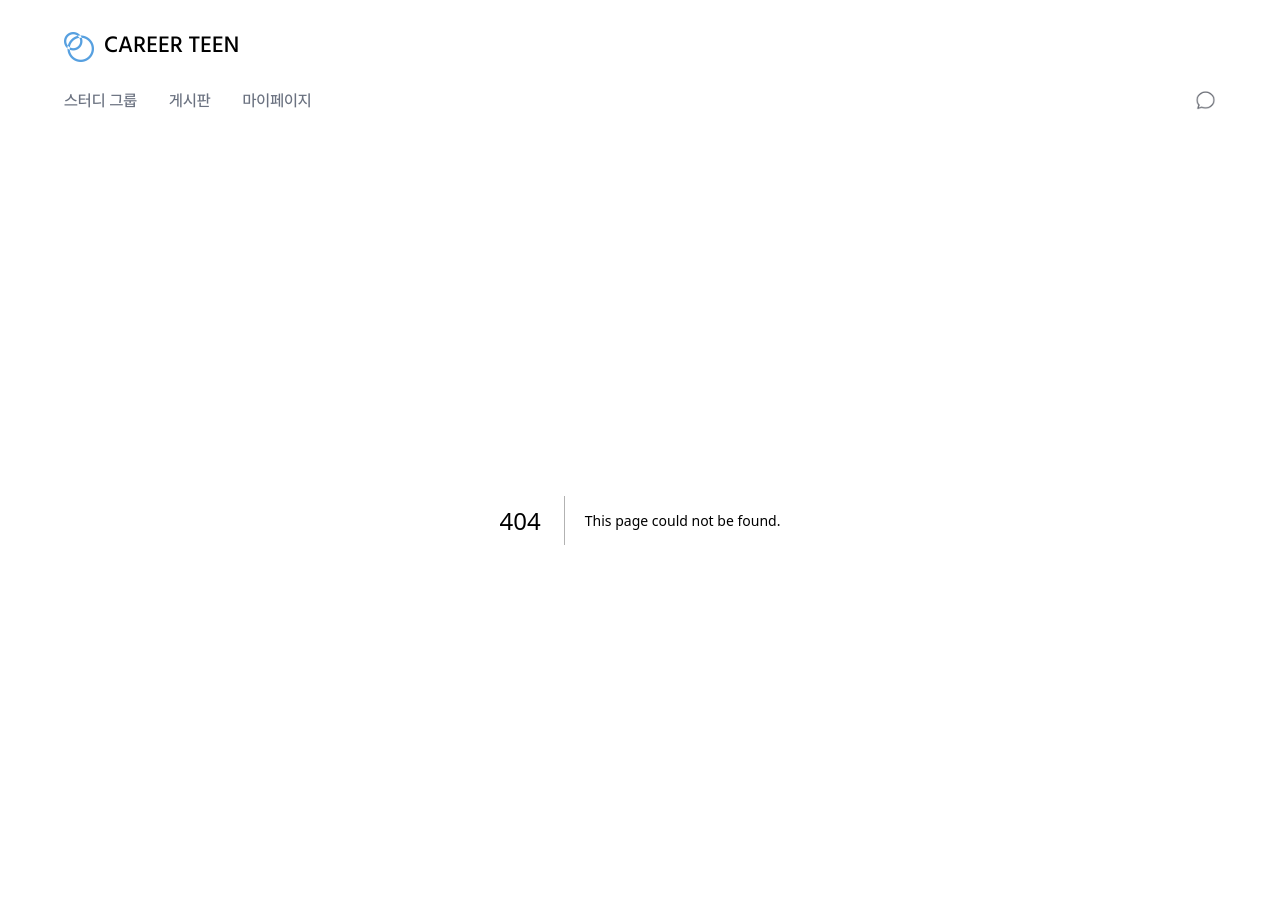
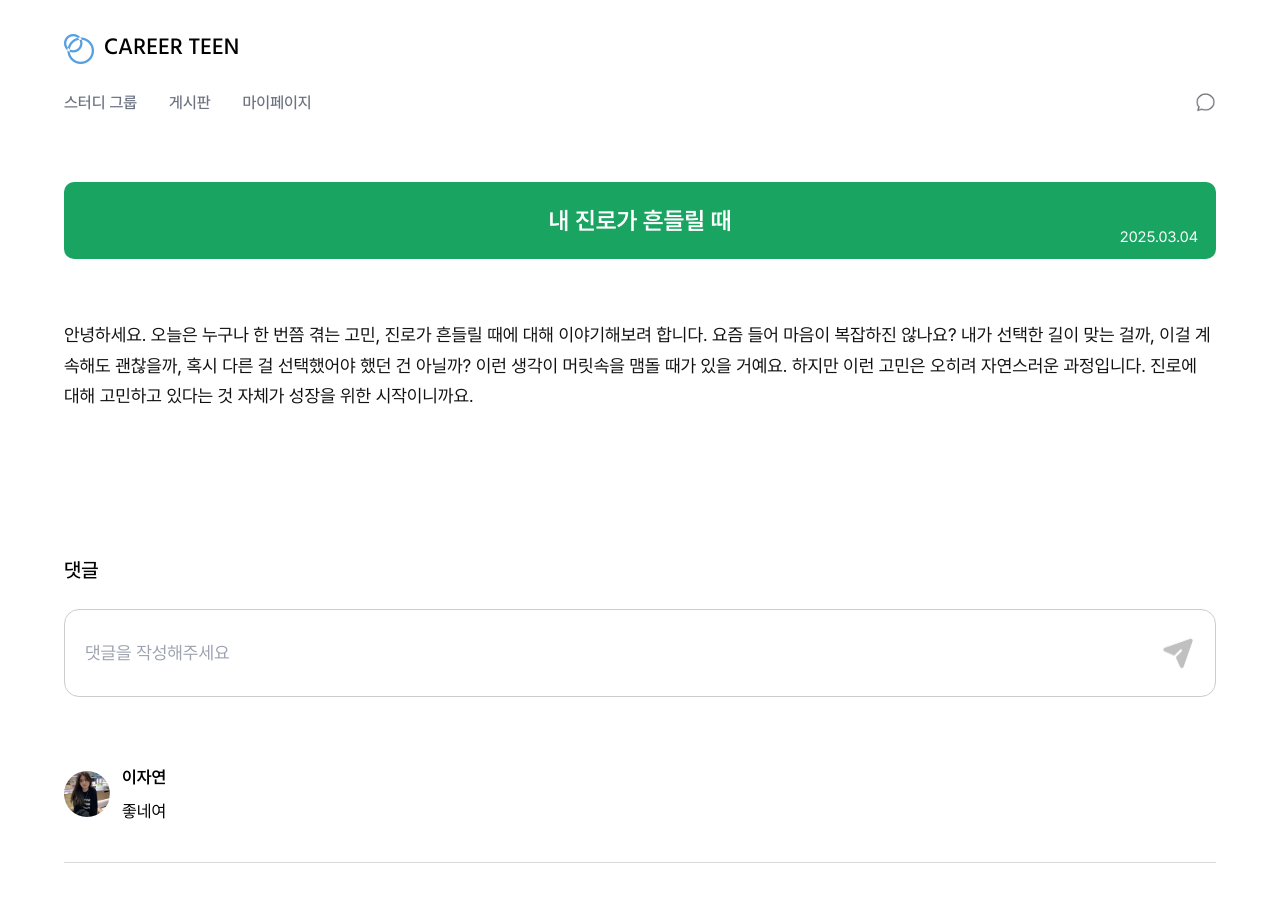
Before and after one commit to soom4478/CareerTeen-front, a Next.js app: page /board/1 in a window 1280 px wide. Before the commit this address had no page. Shown: the top 903 px of the page. Built offline with nearby package versions, Linux system fonts and the light colour scheme.

Commit message:
[feat] 게시글 상세 페이지 마크업 작업 완료

```diff
--- /dev/null
+++ b/src/app/board/[id]/page.tsx
@@ -0,0 +1,88 @@
+import Image from "next/image";
+import React from "react";
+
+type Props = {
+    params: {
+        id: string;
+    };
+};
+
+export default async function Page({ params }: Props) {
+    const { id } = params;
+
+    const commentData = [
+        {
+            commentId: 1,
+            imgUrl: "/images/example.png",
+            userName: "이자연",
+            boardId: 1,
+            content: "좋네여",
+        },
+        {
+            commentId: 2,
+            imgUrl: "/images/example.png",
+            userName: "박지영",
+            boardId: 1,
+            content: "좋네여",
+        },
+    ]
+
+    const boardData = {
+        title: "내 진로가 흔들릴 때",
+        date: "2025.03.04",
+        content: "안녕하세요. 오늘은 누구나 한 번쯤 겪는 고민, 진로가 흔들릴 때에 대해 이야기해보려 합니다. 요즘 들어 마음이 복잡하진 않나요? 내가 선택한 길이 맞는 걸까, 이걸 계속해도 괜찮을까, 혹시 다른 걸 선택했어야 했던 건 아닐까? 이런 생각이 머릿속을 맴돌 때가 있을 거예요. 하지만 이런 고민은 오히려 자연스러운 과정입니다. 진로에 대해 고민하고 있다는 것 자체가 성장을 위한 시작이니까요."
+    }
+
+    return (
+        <div>
+            <div className="px-[5%] mt-[42px]">
+                <div className="bg-[#1AA462] rounded-[10px] relative w-full py-[20.5px] text-white">
+                    <p className="text-center font-semibold text-[24px]">{boardData.title}</p>
+                    <span className="absolute bottom-[11px] right-[18px] text-[15px]">{boardData.date}</span>
+                </div>
+                <div className="text-[#111] leading-[170%] text-[18px] mt-[61px]">{boardData.content}</div>
+            </div>
+            <div className="mt-[105px] px-[5%] pt-[38px] pb-[137px]">
+                <p className="font-medium text-[20px]">댓글</p>
+                <div className="mt-[24px] mb-[56px] flex gap-[10px] px-[20px] py-[25px] bg-white border border-[#CCC] rounded-[15px]">
+                    <input
+                        type="text"
+                        placeholder="댓글을 작성해주세요"
+                        className="w-full text-[18px] outline-none"></input>
+                    <div className="w-[36px] h-[36px] relative overflow-hidden">
+                        <Image
+                            src="/images/sendImg.png"
+                            alt="보내기"
+                            fill
+                            style={{ objectFit: "cover" }} />
+                    </div>
+                </div>
+                <div className="flex flex-col">
+                    {
+                        commentData.map((comment, idx) => (
+                            <React.Fragment key={idx}>
+                                <div className="flex items-center gap-[12px] py-[12px]">
+                                <Image
+                                    src={comment.imgUrl}
+                                    alt="댓글 프로필"
+                                    width={46}
+                                    height={46}
+                                    className="rounded-full w-[46px] h-[46px] object-cover"
+                                />
+                                <div className="flex flex-col gap-[10px]">
+                                    <p className="font-semibold text-[17px]">{comment.userName}</p>
+                                    <p className="text-[17px] leading-[140%]">{comment.content}</p>
+                                </div>
+                                </div>
+
+                                {idx !== commentData.length - 1 && (
+                                    <hr className="border-[#D9D9D9] my-[26px]" />
+                                )}
+                            </React.Fragment>
+                        ))
+                    }
+                </div>
+            </div>
+        </div>
+    )
+}
--- a/src/app/board/page.tsx
+++ b/src/app/board/page.tsx
@@ -4,6 +4,7 @@ import React, { useState } from "react";
 import CategoryDropdown from "../components/CategoryDropdown";
 import { boardList } from "../data/boards";
 import BoardCard from "../components/BoardCard";
+import Link from "next/link";
 
 export default function Page() {
     const [selected, setSelected] = React.useState<'최신순' | '인기순'>('최신순');
@@ -30,9 +31,11 @@ export default function Page() {
             <div className="horizontalScroll gap-[12px] flex overflow-auto px-[5%] mt-[33px]">
             {
                 boardList.map((board, idx) => (
-                        <div key={idx} className="bg-[linear-gradient(180deg,rgba(19,19,19,0)_0%,rgba(19,19,19,0.6)_100%),url('/images/boardExImg.png')] bg-cover bg-center w-[319px] h-[187px] flex items-end rounded-[12px] px-[26px] py-[18px]">
+                <Link href={`/board/${board.id}`} key={idx}>
+                    <div className="bg-[linear-gradient(180deg,rgba(19,19,19,0)_0%,rgba(19,19,19,0.6)_100%),url('/images/boardExImg.png')] bg-cover bg-center w-[319px] h-[187px] flex items-end rounded-[12px] px-[26px] py-[18px]">
                     <p className="text-white text-[22px] font-semibold line-clamp-1">{board.title}</p>
                     </div>
+                </Link>
                 ))
             }
             </div>
@@ -71,12 +74,14 @@ export default function Page() {
                 <div className="grid grid-cols-2 gap-x-[20px] gap-y-[65px] mt-[65px] mb-[209px]">
                 {
                     boardList.map((board, idx) => (
+                    <Link href={`/board/${board.id}`} key={idx}>
                         <BoardCard
                         title={board.title}
                         category={board.category}
                         date={board.date}
                         imgUrl={board.imgUrl}
-                                key={idx} />
+                        />
+                    </Link>
                     ))
                 }
                 </div>
--- a/src/app/components/ChatBox.tsx
+++ b/src/app/components/ChatBox.tsx
@@ -1,6 +1,6 @@
 export default function ChatBox() {
     return (
-        <div className="h-[650px] overflow-auto flex flex-col bg-[#F5F6F8] px-[5%] py-[10px]">
+        <div className="h-[630px] overflow-auto flex flex-col bg-[#F5F6F8] px-[5%] py-[10px]">
             <div>
                 <span className="inline-flex bg-white px-[30px] py-[15px] rounded-b-[16px] rounded-r-[16px]">안녕하세요.</span>
             </div>
--- a/src/app/components/Header.tsx
+++ b/src/app/components/Header.tsx
@@ -14,8 +14,8 @@ export default function Header() {
     }
 
     return (
-        <header className="relative">
-            <div className="w-[90%] h-20 pt-7 mx-auto mb-10 items-center justify-between font-preendard font-medium">
+        <header className="relative py-[30px]">
+            <div className="w-[90%] h-20 mx-auto items-center justify-between font-preendard font-medium">
                 <Image
                     src="/images/careerteenLogo.png"
                     alt="career teen"
--- a/src/app/page.tsx
+++ b/src/app/page.tsx
@@ -27,7 +27,7 @@ export default function Home() {
   }
 
   return (
-    <div className="font-Paperlogy font-medium overflow-auto bg-[#F5F6FA]">
+    <div className="font-Paperlogy font-medium overflow-auto bg-[#F5F6FA] mt-[15px]">
       <InfoCardList />
       <div className="w-[90%] mx-auto mt-[85px] rounded-[12px] bg-[#E0E6F2] px-[20px] py-[14px] flex gap-[20px]">
         {categories.map((cate, idx) => (
```
Lines whose indentation alone changed are shown as unchanged.
